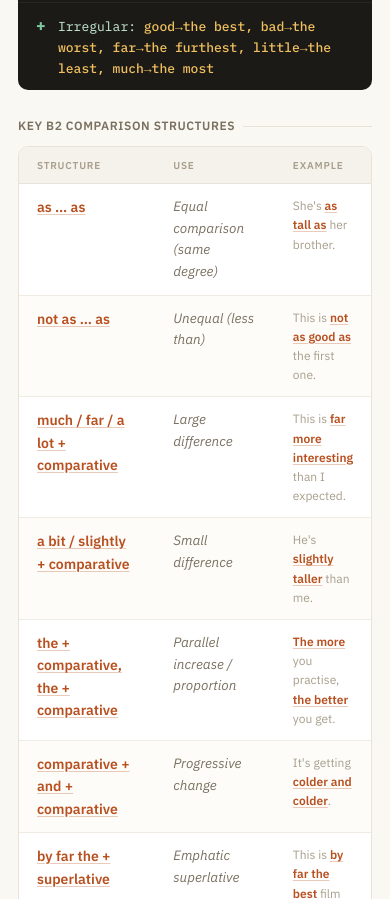
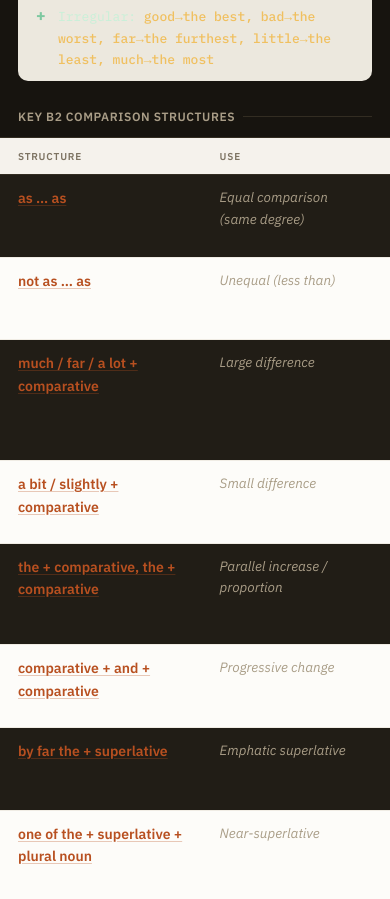
Before and after one commit to sergeybaklanov/word-game, a plain HTML site: page grammar-b2/comparing.html in a window 390 px wide. Shown: the part 1834-2733 px from the top of the page. Drawn offline with nearby package versions, Linux system fonts and the dark colour scheme.

Commit message:
fix: add dark mode and a phone breakpoint to grammar-b2 reference pages
Co-Authored-By: Claude Sonnet 5 <noreply@anthropic.com>

```diff
--- a/grammar-b2/styles.css
+++ b/grammar-b2/styles.css
@@ -21,6 +21,17 @@
   --serif:   'Libre Baskerville', serif;
   --sidebar-w: 260px;
   --transition: 0.18s ease;
+}
+
+@media (prefers-color-scheme: dark) {
+  :root {
+    --ink:   #ece8de;
+    --paper: #17140f;
+    --card:  #211d16;
+    --rule:  #332d22;
+    --muted: #a99d87;
+    --hint:  #7d7362;
+  }
 }
 
 /* ── Reset ── */
@@ -336,7 +347,8 @@ main {
   background: var(--card);
   border: 1px solid var(--rule);
   border-radius: 10px;
-  overflow: hidden;
+  overflow-x: auto;
+  overflow-y: hidden;
   margin-bottom: 16px;
 }
 
@@ -344,6 +356,7 @@ main {
   width: 100%;
   border-collapse: collapse;
   font-size: 14px;
+  min-width: 480px;
 }
 
 .ex-table thead th {
@@ -985,3 +998,9 @@ main {
   .cond-row { grid-template-columns: 70px 1fr 1fr; }
   .cond-row .cond-cell:last-child { grid-column: 1/-1; border-top: 1px solid var(--rule); }
 }
+
+@media (max-width: 480px) {
+  .page-header h1 { font-size: 22px; }
+  .section-title { font-size: 20px; }
+  .ex-table-wrap { margin: 0 -18px; border-radius: 0; border-left: none; border-right: none; }
+}
```
